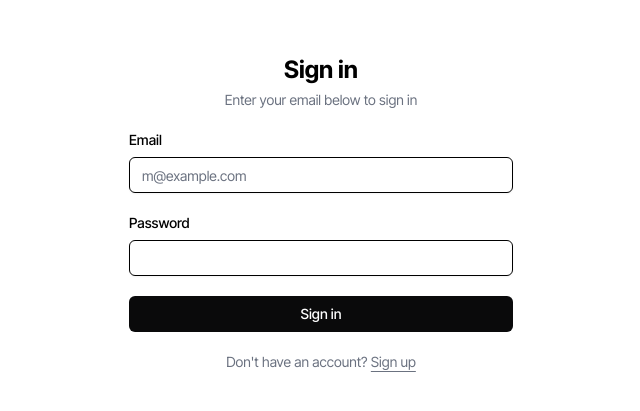
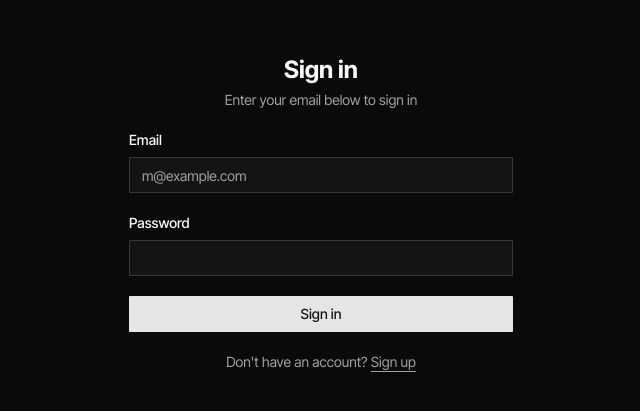
Before and after one commit to aryanc381/ai-workers, a React (Vite) app in the folder client/: page /auth/login in a window 1280 px wide. Shown: the part 187-598 px from the top of the page, without its empty margins (319-959 px from the left). Built offline with nearby package versions, Linux system fonts and the light colour scheme.

Commit message:
feat(ui): dark mode by default with shadcn theme

```diff
--- a/client/index.html
+++ b/client/index.html
@@ -1,5 +1,5 @@
 <!doctype html>
-<html lang="en">
+<html lang="en" class="dark">
   <head>
     <meta charset="UTF-8" />
     <link rel="icon" type="image/svg+xml" href="/favicon.svg" />
--- a/client/src/index.css
+++ b/client/src/index.css
@@ -1,27 +1,65 @@
 @import "tailwindcss";
 
-@theme {
+@custom-variant dark (&:is(.dark *));
+
+@theme inline {
   --font-sans: "Inter Tight", sans-serif;
   --radius: 0.1vw;
-  --radius-lg: 0.1vw;
-  --radius-xl: 0.1vw;
-  --radius-2xl: 0.1vw;
+  --radius-sm: calc(var(--radius) * 0.6);
+  --radius-md: calc(var(--radius) * 0.8);
+  --radius-lg: var(--radius);
+  --radius-xl: calc(var(--radius) * 1.4);
+  --radius-2xl: calc(var(--radius) * 1.8);
 
-  --color-background: #ffffff;
-  --color-foreground: #0a0a0b;
-  --color-muted: #f0f0f0;
-  --color-muted-foreground: #6b7280;
-  --color-primary: #0a0a0b;
-  --color-primary-foreground: #ffffff;
-  --color-secondary: #f0f0f0;
-  --color-secondary-foreground: #0a0a0b;
-  --color-border: #e5e5e5;
-  --color-ring: #a1a1aa;
-  --color-destructive: #ef4444;
+  --color-background: var(--background);
+  --color-foreground: var(--foreground);
+  --color-card: var(--card);
+  --color-card-foreground: var(--card-foreground);
+  --color-popover: var(--popover);
+  --color-popover-foreground: var(--popover-foreground);
+  --color-primary: var(--primary);
+  --color-primary-foreground: var(--primary-foreground);
+  --color-secondary: var(--secondary);
+  --color-secondary-foreground: var(--secondary-foreground);
+  --color-muted: var(--muted);
+  --color-muted-foreground: var(--muted-foreground);
+  --color-accent: var(--accent);
+  --color-accent-foreground: var(--accent-foreground);
+  --color-destructive: var(--destructive);
+  --color-border: var(--border);
+  --color-input: var(--input);
+  --color-ring: var(--ring);
 }
 
-body {
-  font-family: "Inter Tight", sans-serif;
-  font-optical-sizing: auto;
-  font-style: normal;
+:root {
+  --background: oklch(0.145 0 0);
+  --foreground: oklch(0.985 0 0);
+  --card: oklch(0.205 0 0);
+  --card-foreground: oklch(0.985 0 0);
+  --popover: oklch(0.205 0 0);
+  --popover-foreground: oklch(0.985 0 0);
+  --primary: oklch(0.922 0 0);
+  --primary-foreground: oklch(0.205 0 0);
+  --secondary: oklch(0.269 0 0);
+  --secondary-foreground: oklch(0.985 0 0);
+  --muted: oklch(0.269 0 0);
+  --muted-foreground: oklch(0.708 0 0);
+  --accent: oklch(0.269 0 0);
+  --accent-foreground: oklch(0.985 0 0);
+  --destructive: oklch(0.704 0.191 22.216);
+  --border: oklch(1 0 0 / 10%);
+  --input: oklch(1 0 0 / 15%);
+  --ring: oklch(0.556 0 0);
 }
+
+@layer base {
+  * {
+    @apply border-border;
+  }
+  body {
+    @apply bg-background text-foreground;
+    font-family: "Inter Tight", sans-serif;
+    font-optical-sizing: auto;
+    font-style: normal;
+  }
+}
```
Also changed, not shown: 1 other file (tests, documents, lock files or other folders).
